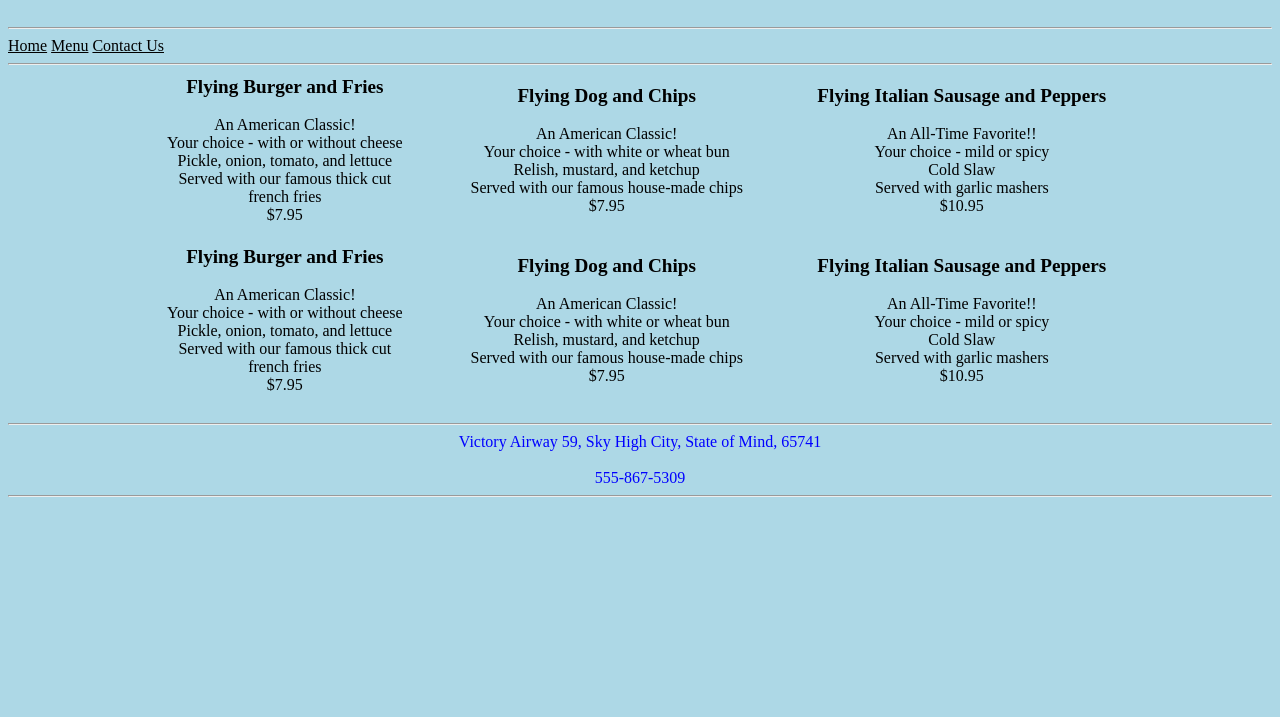
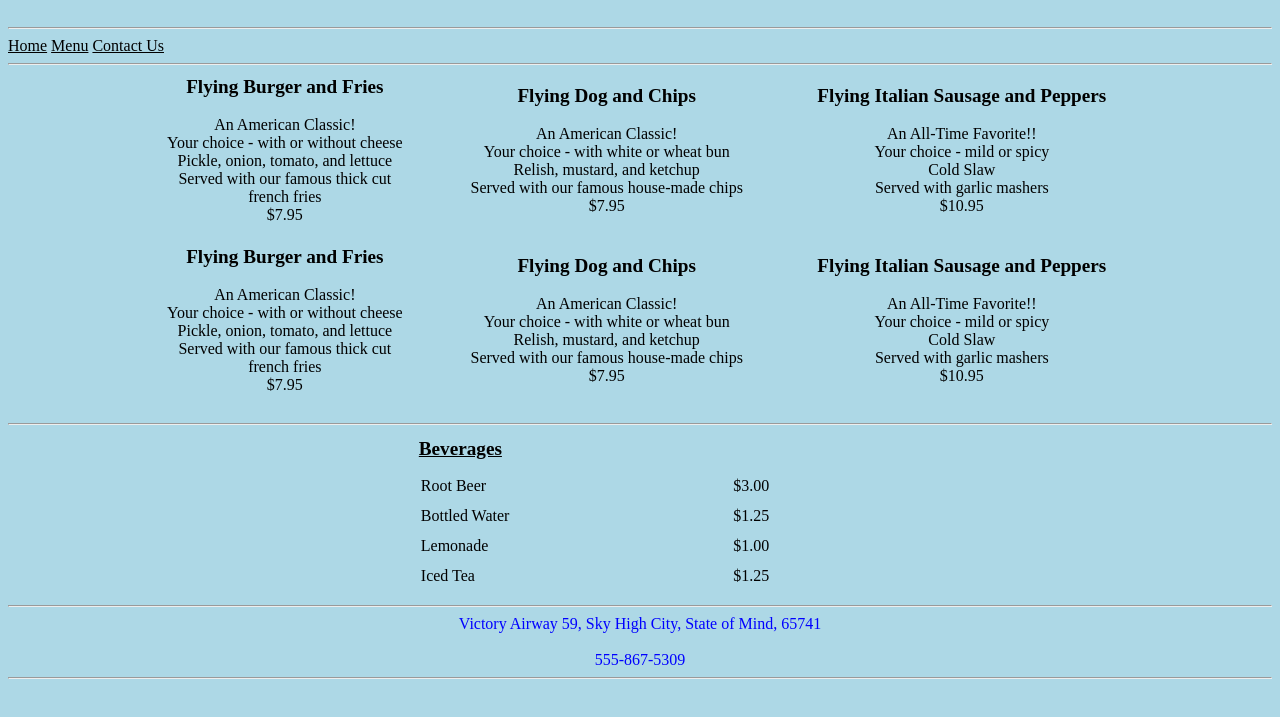
Before and after one commit to kjqfflyingcoder/PortfolioSite, a plain HTML site: page resmenu.html in a window 1280 px wide. Shown: the part 79-796 px from the top of the page. Drawn offline with Linux system fonts and the light colour scheme.

Commit message:
Completed Res Site V4.

```diff
--- a/resmenu.html
+++ b/resmenu.html
@@ -16,6 +16,15 @@
             body{
                 background-color: lightblue;
             }
+            #Bevs {
+                width: 35%;
+                margin: auto;
+                padding: 5px 0px 5px 0px;
+            }
+            #Bevs td, caption {
+                text-align: left;
+                padding: 5px 0px 5px 0px;
+            }
         </style>
     </head>
     <header>
@@ -30,7 +39,7 @@
     <hr>
     <body>
         <div>
-                <table>
+                <table id="Entrees">
                     <tr>
                         <td><strong><span style="font-size: larger;">Flying Burger and Fries</span></strong></br>
                             </br>
@@ -92,6 +101,28 @@
                         </td>
                     </tr>
                 </table>
+                <hr>
+                <div>
+                <table id="Bevs">
+                    <caption><strong><span style="text-decoration: underline; font-size: larger;">Beverages</span></strong></caption>
+                    <tr>
+                        <td>Root Beer</td>
+                        <td>$3.00</td>
+                    </tr>
+                    <tr>
+                        <td>Bottled Water</td>
+                        <td>$1.25</td>
+                    </tr>
+                    <tr>
+                        <td>Lemonade</td>
+                        <td>$1.00</td>
+                    </tr>
+                    <tr>
+                        <td>Iced Tea</td>
+                        <td>$1.25</td>
+                    </tr>
+                </table>
+                </div>
         </div>
         <hr>
         </body>
```
